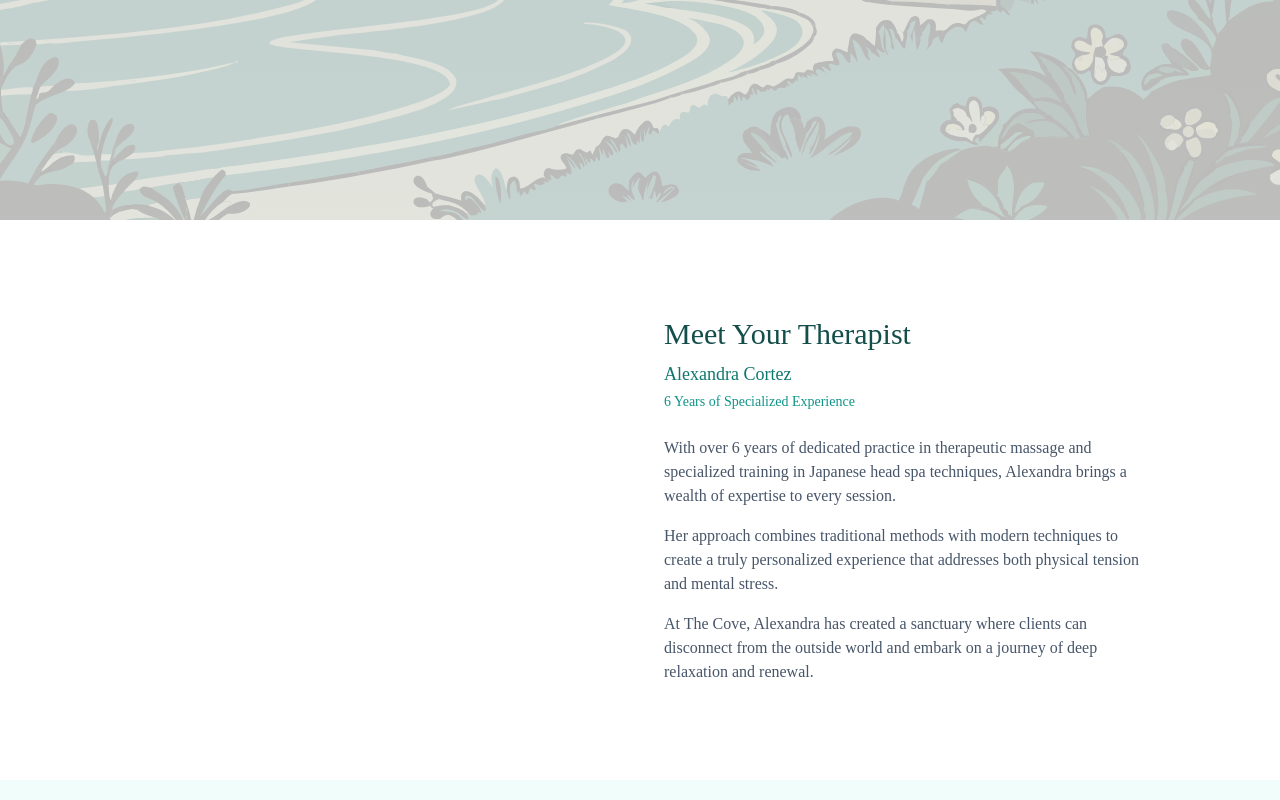
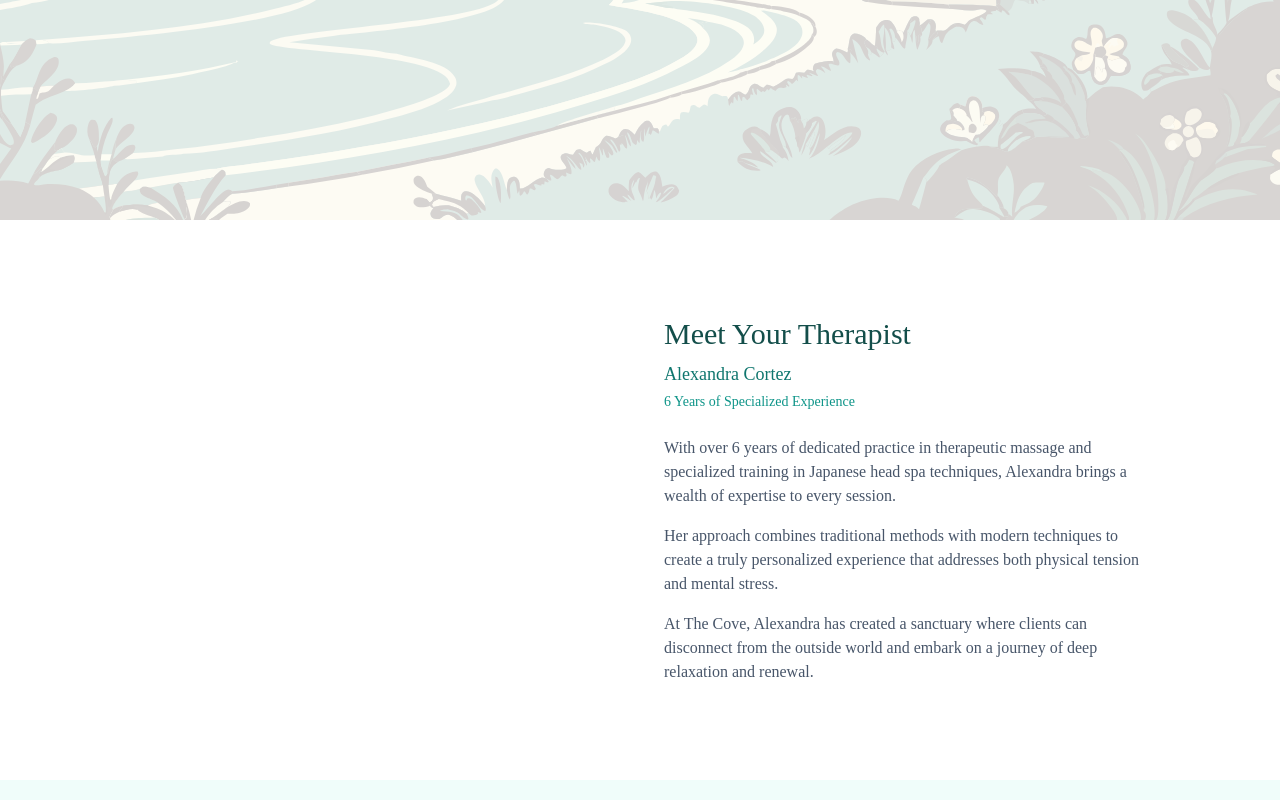
Before and after one commit to CDTottenDev/COWD-The-Cove, a Next.js app: page / in a window 1280 px wide. Shown: the part 644-1444 px from the top of the page. Built offline with nearby package versions, Linux system fonts and the light colour scheme.

Commit message:
removed dark mode to force light mode to user

```diff
--- a/app/globals.css
+++ b/app/globals.css
@@ -6,24 +6,10 @@
   --font-sans: var(--font-inter);
   --font-serif: var(--font-cormorant);
   --foreground-rgb: 0, 0, 0;
-  --background-start-rgb: 214, 219, 220;
+  --background-start-rgb: 255, 255, 255;
   --background-end-rgb: 255, 255, 255;
 }
 
-@media (prefers-color-scheme: dark) {
-  :root {
-    --foreground-rgb: 255, 255, 255;
-    --background-start-rgb: 0, 0, 0;
-    --background-end-rgb: 0, 0, 0;
-  }
-}
-
-/* Replace this: */
-/* body {
-  @apply bg-white text-slate-900;
-} */
-
-/* With this: */
 body {
   color: rgb(var(--foreground-rgb));
   background: linear-gradient(
--- a/tailwind.config.ts
+++ b/tailwind.config.ts
@@ -5,6 +5,7 @@
 import animate from 'tailwindcss-animate';
 
 const config: Config = {
+  darkMode: 'class',
   content: [
     "./app/**/*.{js,ts,jsx,tsx,mdx}",
     "./pages/**/*.{js,ts,jsx,tsx,mdx}",
```
